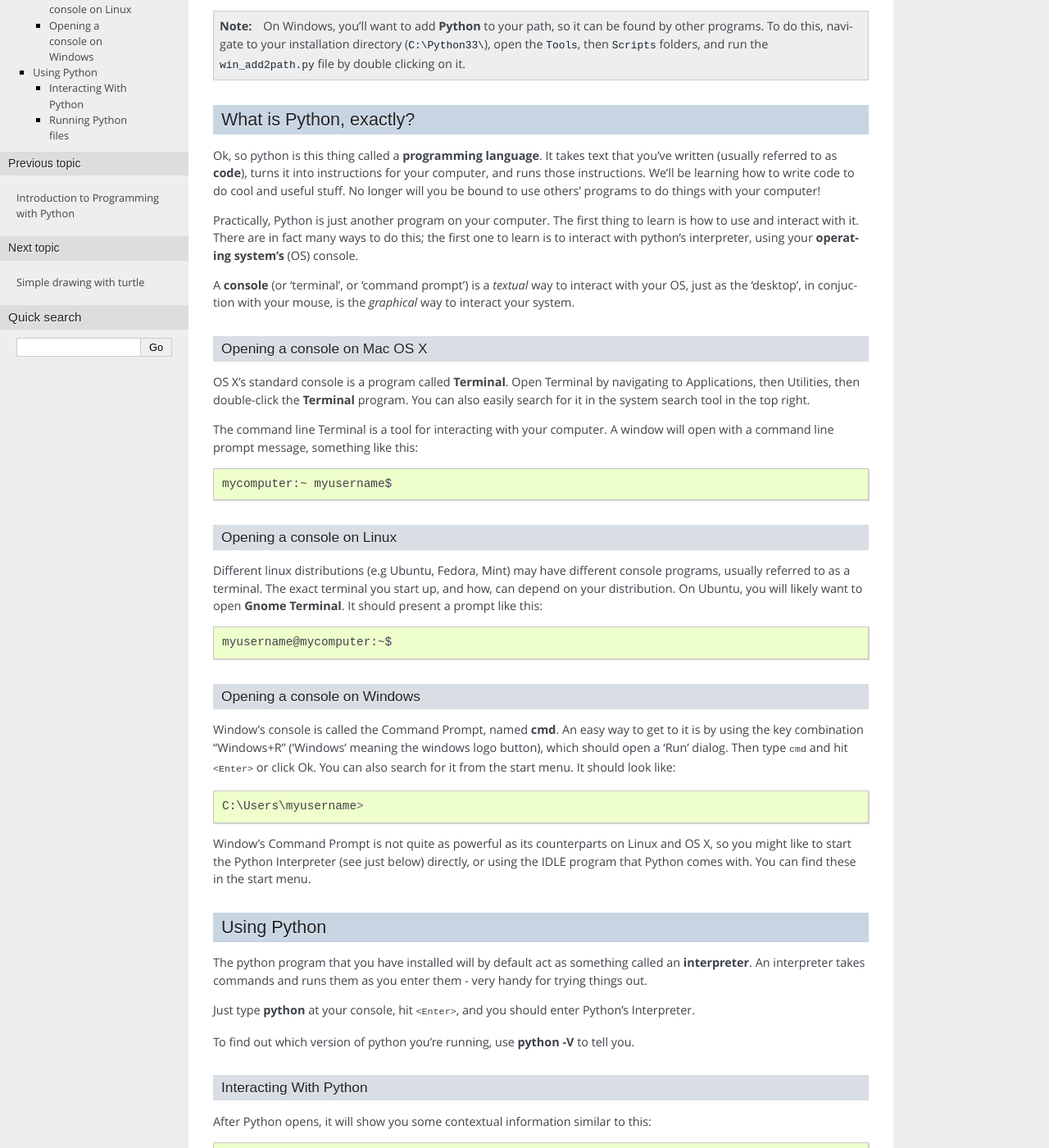
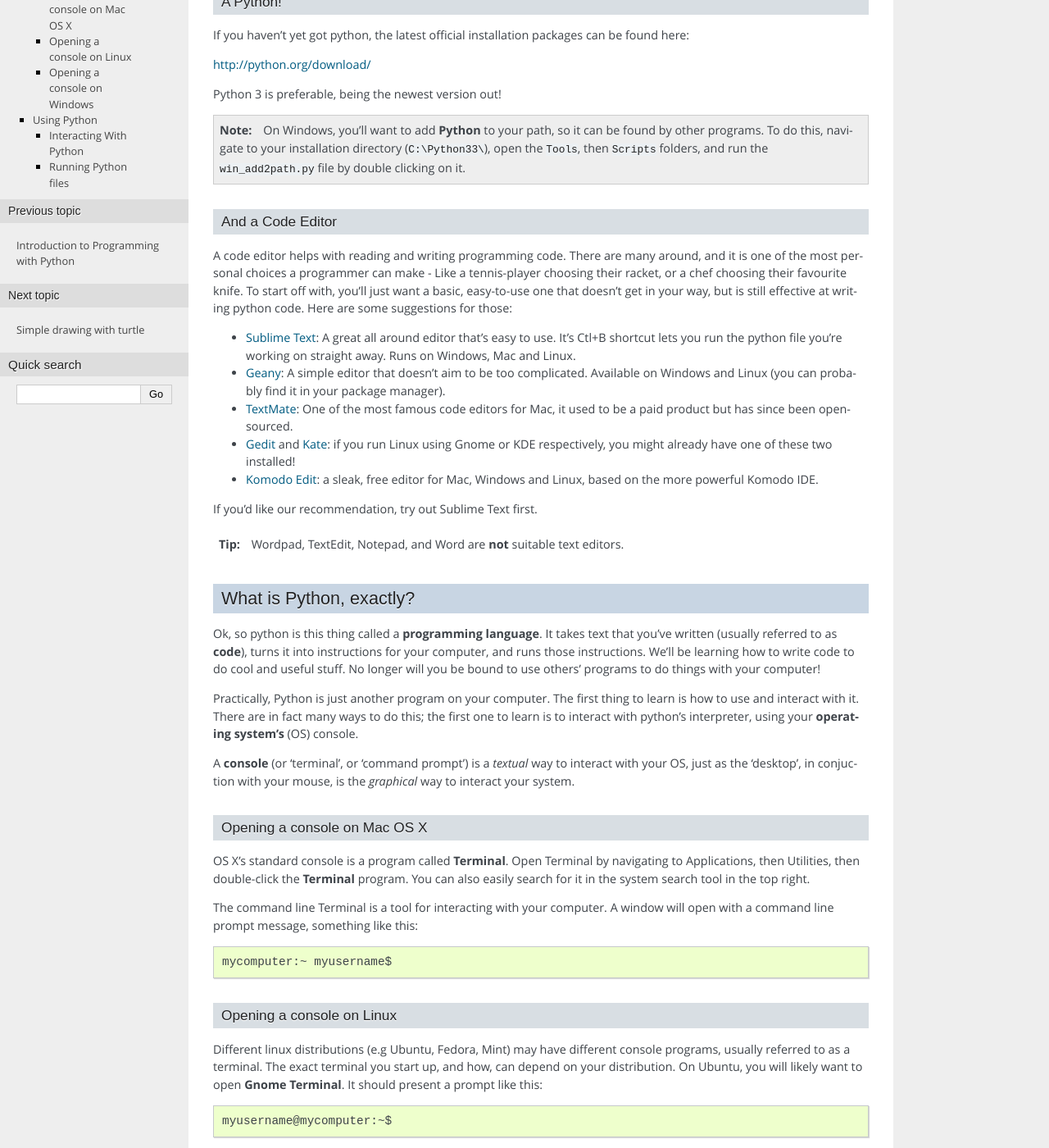
Before and after one commit to OpenTechSchool/python-beginners, a Sphinx documentation site: the page built from source/getting_started.rst, in a window 1280 px wide and 1400 px high, scrolled down 204 px. Shown: the whole window at 82% size. Built offline with Sphinx 7.4.7, drawn with Linux system fonts in a browser that asks for light colours; some web fonts are replaced; some of the changed text lies outside the part shown.

Commit message:
Add a new section on the "programs needed".
We've seen this many times before - people can get
python, but don't know what to use to write it.
So I've added a section on good code editors to use.

They're specifically not IDEs.

This also allowed reorganising the last section of the
page to be more compact and easy to follow (less broken
up by the dialogue boxes)

```diff
--- a/source/getting_started.rst
+++ b/source/getting_started.rst
@@ -1,7 +1,14 @@
 Getting started
 ***************
 
-If you haven't yet got python, the latest official installation packages can be found here:
+What you'll need
+================
+
+A Python!
+---------
+
+If you haven't yet got python, the latest official installation packages
+can be found here:
 
 http://python.org/download/
 
@@ -9,10 +16,51 @@ Python 3 is preferable, being the newest version out!
 
 .. note::
 
-   On Windows, you'll want to add :program:`Python` to your path, so it can be found by other
-   programs. To do this, navigate to your installation directory (:file:`C:\\Python33\\`),
-   open the :file:`Tools`, then :file:`Scripts` folders, and run the :file:`win_add2path.py`
+   On Windows, you'll want to add :program:`Python` to your path, so it
+   can be found by other programs. To do this, navigate to your
+   installation directory (:file:`C:\\Python33\\`), open the :file:`Tools`,
+   then :file:`Scripts` folders, and run the :file:`win_add2path.py`
    file by double clicking on it.
+
+And a Code Editor
+-----------------
+
+A code editor helps with reading and writing programming code. There are
+many around, and it is one of the most personal choices a programmer can
+make - Like a tennis-player choosing their racket, or a chef choosing their
+favourite knife. To start off with, you'll just want a basic, easy-to-use one
+that doesn't get in your way, but is still effective at writing python code.
+Here are some suggestions for those:
+
+- `Sublime Text`_: A great all around editor that's easy to use. It's Ctl+B
+  shortcut lets you run the python file you're working on straight away. Runs
+  on Windows, Mac and Linux.
+
+- `Geany`_: A simple editor that doesn't aim to be too complicated. Available
+  on Windows and Linux (you can probably find it in your package manager).
+
+- `TextMate`_: One of the most famous code editors for Mac, it used to be a paid
+  product but has since been open-sourced.
+
+- `Gedit`_ and `Kate`_: if you run Linux using Gnome or KDE respectively, you
+  might already have one of these two installed!
+
+- `Komodo Edit`_: a sleak, free editor for Mac, Windows and Linux, based on the
+  more powerful Komodo IDE.
+
+.. _Sublime Text: http://www.sublimetext.com/
+.. _Geany: http://www.geany.org/
+.. _TextMate: http://macromates.com/
+.. _Gedit: https://projects.gnome.org/gedit/
+.. _Kate: http://kate-editor.org/
+.. _Komodo Edit: http://www.activestate.com/komodo-edit
+
+If you'd like our recommendation, try out Sublime Text first.
+
+.. tip::
+
+   Wordpad, TextEdit, Notepad, and Word are **not** suitable text
+   editors.
 
 What is Python, exactly?
 ========================
@@ -70,7 +118,7 @@ for it from the start menu. It should look like::
 Window's Command Prompt is not quite as powerful as its counterparts on Linux
 and OS X, so you might like to start the Python Interpreter (see just below)
 directly, or using the IDLE program that Python comes with. You can find these
-in the start menu.
+in the Start menu.
 
 Using Python
 ============
@@ -83,7 +131,7 @@ Just type :program:`python` at your console, hit :kbd:`<Enter>`, and you should
 enter Python's Interpreter.
 
 To find out which version of python you're running,
-use :program:`python -V` to tell you.
+use ``python -V`` to tell you.
 
 Interacting With Python
 -----------------------
@@ -103,16 +151,16 @@ After Python opens, it will show you some contextual information similar to this
 
 You can now enter some python code. Try::
 
-  print("Hello world")
+    print("Hello world")
 
 Press :kbd:`<Enter>` and see what happens. After showing the results, Python
 will bring you back to the interactive prompt, where you could enter
 another command::
 
-  >>> print("Hello world")
-  Hello world
-  >>> (1 + 4) * 2
-  10
+    >>> print("Hello world")
+    Hello world
+    >>> (1 + 4) * 2
+    10
 
 An extremely useful command is ``help()``, which enters a help functionality
 to explore all the stuff python lets you do, right from the interpreter.
@@ -133,7 +181,7 @@ the interactive interpreter.
 
 **Let's try that**.  Create a file :file:`hello.py` in your current directory
 with your favorite text editor and write the print command from above.  Now
-save-that file. On Linux or OS X, you can also run :kbd:`touch hello.py` to
+save that file. On Linux or OS X, you can also run :kbd:`touch hello.py` to
 create an empty file to edit. To run this file with python, it's pretty easy:
 
 .. code-block:: bash
@@ -152,6 +200,8 @@ as before.  But this time, after Python finished executing all commands from
 that file it exits back to the system command prompt, instead of going back
 to the interactive shell.
 
+And now we are all set and can get started with turtle!
+
 .. note::
 
    Not getting "Hello world" but some crazy error about "can't open
@@ -163,7 +213,9 @@ to the interactive shell.
 
      > cd Desktop\Python_Exercises
 
-   On Linux or OS X, you might want something like::
+   On Linux or OS X, you might want something like:
+
+   .. code-block:: bash
 
      $ cd Desktop/Python_Exercises
 
```
Also changed, not shown: other parts of source/getting_started.rst (+0 -10 lines).
